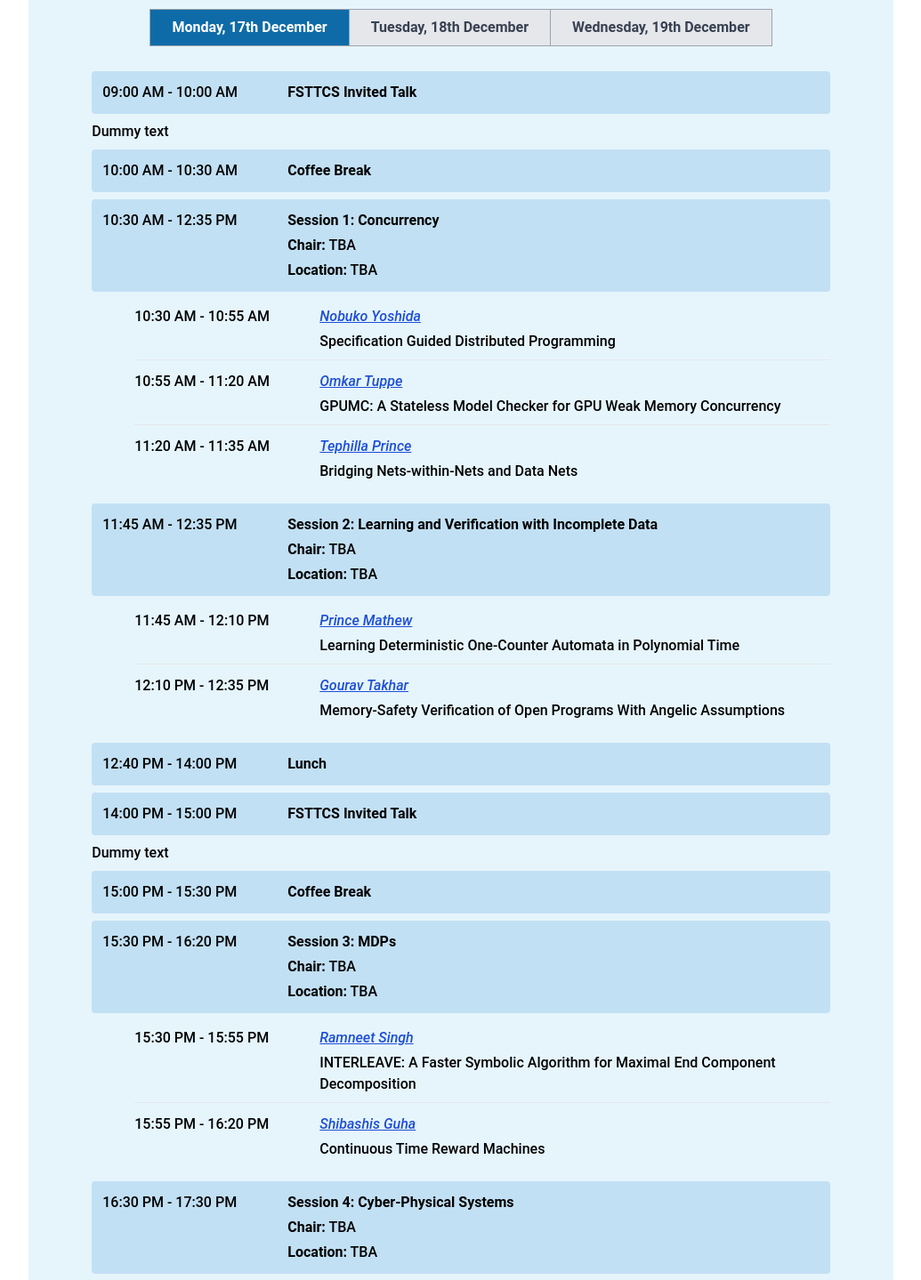
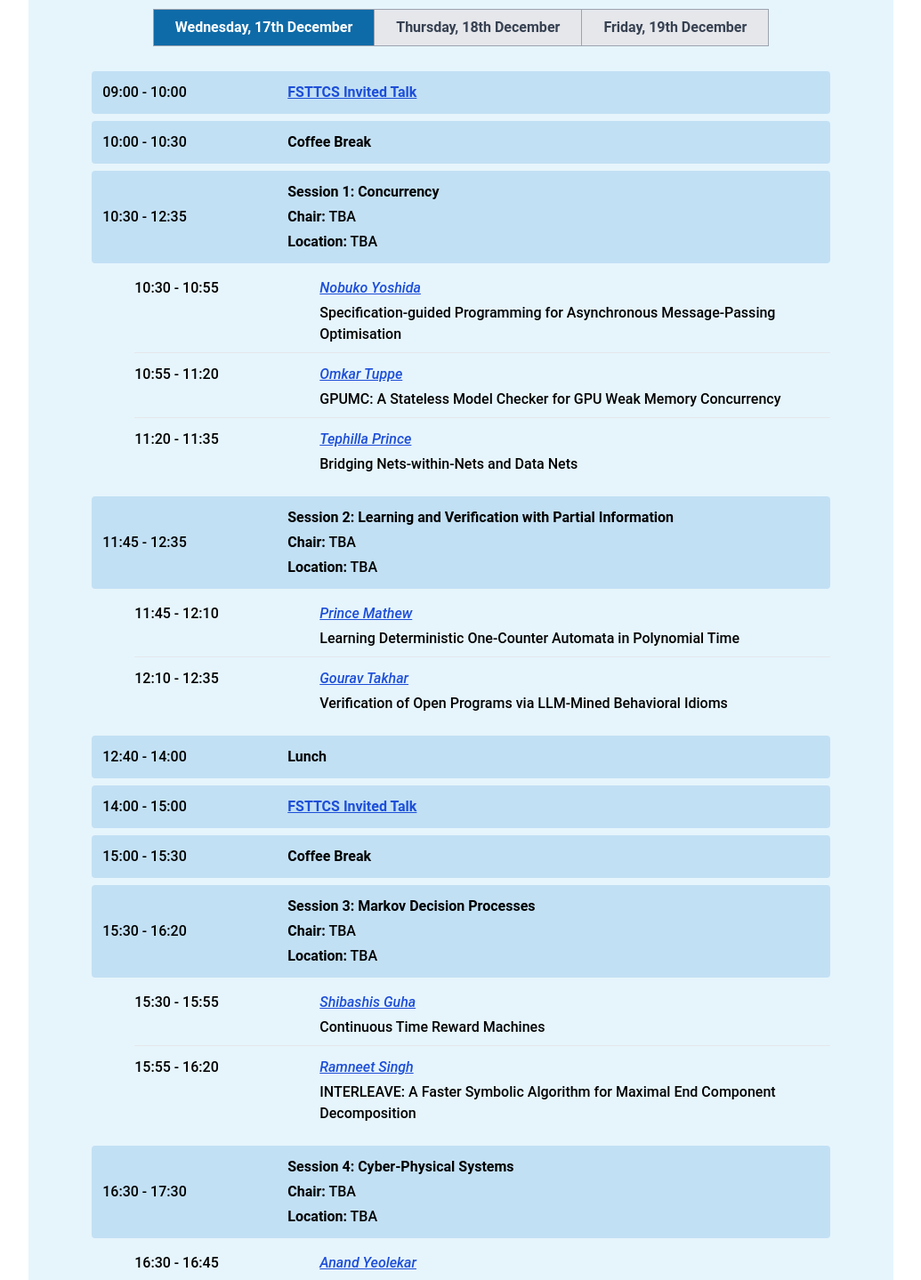
Before and after one commit to RajivDalal/RHPL, a React (Vite) app in the folder rhpl-web/: page /programme in a window 1280 px wide. Shown: the part 560-1999 px from the top of the page at 89% size, without its empty margins (122-1157 px from the left). Built offline with nearby package versions, Linux system fonts and the light colour scheme; a web font is replaced by a local one.

Commit message:
Added Special Session and made more Changes

```diff
--- a/rhpl-web/src/App.jsx
+++ b/rhpl-web/src/App.jsx
@@ -17,6 +17,7 @@ import Important_dates from './pages/imp_dates.jsx';
 import ContactButton from './components/contactButton.jsx';
 import Footer from './components/footer.jsx';
 import Panel from './pages/panel_discussion';
+import Special_session from './pages/special_session.jsx';
 import { Link, Element } from 'react-scroll';
 
 function App() {
@@ -63,6 +64,7 @@ function App() {
         <Route path="/registration" element={<Registration />}/>
         <Route path="/important_dates" element={<Important_dates />}/>
         <Route path="/panel_discussion" element={<Panel/>}/>
+        <Route path="/special_session" element={<Special_session/>}></Route>
       </Routes>
       <Link to="footer" className={`transition ease-in-out duration-[50] ${isButtonVisible?'opacity-100':' opacity-0 pointer-events-none'}`} smooth={true} duration={500}>
         <ContactButton />
--- a/rhpl-web/src/components/navbar.jsx
+++ b/rhpl-web/src/components/navbar.jsx
@@ -28,6 +28,7 @@ const Navbar = () => {
             <NavLink onClick={handleLinkClick} to="/registration">Registration</NavLink>
             <NavLink onClick={handleLinkClick} to="/local_information">Local Information</NavLink>
             <NavLink onClick={handleLinkClick} to="/programme">Programme</NavLink>
+            <NavLink onClick={handleLinkClick} to="/special_session">Special Session</NavLink>
             <NavLink onClick={handleLinkClick} to="/organizers">Organizers</NavLink>
           </div>
           <div className='relative inline-block'>
--- a/rhpl-web/src/data/proposal_data.js
+++ b/rhpl-web/src/data/proposal_data.js
@@ -101,7 +101,7 @@ const proposals = [
     "Timestamp": "9-17-2025 12:55:04",
     "Email Address": "aniket.mishra@iitgn.ac.in",
     "Select an appropriate category for your proposal": "Talk",
-    "Title of your proposal": "Fall-through Semantics for Mitigating Timing-based Side Channel Leaks",
+    "Title of your proposal": "Mechanical Specification and Verification for Mitigating Timing-based Side Channel Leaks",
     "Name of the presenter": "Aniket Mishra",
     "Affiliation": "IIT Gandhinagar",
     "Current role/position": "Bachelors student",
@@ -157,7 +157,7 @@ const proposals = [
     "Timestamp": "9-18-2025 11:29:03",
     "Email Address": "tgourav@cse.iitk.ac.in",
     "Select an appropriate category for your proposal": "Talk",
-    "Title of your proposal": "Memory-Safety Verification of Open Programs With Angelic Assumptions",
+    "Title of your proposal": "Verification of Open Programs via LLM-Mined Behavioral Idioms",
     "Name of the presenter": "Gourav Takhar",
     "Affiliation": "IIT Kanpur",
     "Current role/position": "Post-Doctoral Fellow",
@@ -213,7 +213,7 @@ const proposals = [
     "Timestamp": "9-18-2025 15:08:36",
     "Email Address": "nobuko.yoshida@cs.ox.ac.uk",
     "Select an appropriate category for your proposal": "Talk",
-    "Title of your proposal": "Specification Guided Distributed Programming",
+    "Title of your proposal": "Specification-guided Programming for Asynchronous Message-Passing Optimisation",
     "Name of the presenter": "Nobuko Yoshida",
     "Affiliation": "University of Oxford",
     "Current role/position": "Faculty",
@@ -451,7 +451,7 @@ const proposals = [
     "Timestamp": "10-4-2025 11:19:42",
     "Email Address": "jayab@cse.iitb.ac.in",
     "Select an appropriate category for your proposal": "Poster",
-    "Title of your proposal": "Testing multiple LLMs for Design Pattern Code Generation",
+    "Title of your proposal": "Testing multiple LLMs for Design Pattern Code Generations",
     "Name of the presenter": "Jaya Bharti",
     "Affiliation": "IIT Bombay",
     "Current role/position": "PhD student",
--- a/rhpl-web/src/pages/programme.jsx
+++ b/rhpl-web/src/pages/programme.jsx
@@ -2,18 +2,36 @@ import React, { useState } from "react";
 import Tabs from "../components/tabs.jsx";
 
 
-const ProgrammeRow = ({ time, title }) => {
+const ProgrammeRow = ({ time, title, link }) => {
   return (
     <div className="w-full flex flex-col sm:flex-row bg-[#c2e0f4] p-3 rounded mb-2">
-      <span className="sm:w-48 flex-shrink-0 text-left font-medium mb-1 sm:mb-0">{time}</span>
-      <span className="flex-1 sm:pl-4 font-semibold">{title}</span>
+      <span className="sm:w-48 flex-shrink-0 text-left font-medium mb-1 sm:mb-0">
+        {time}
+      </span>
+
+      <span className="flex-1 sm:pl-4 font-semibold">
+        {link ? (
+          <a
+            href={link}
+            className="underline text-blue-700 hover:text-blue-900"
+            target="_blank"
+            rel="noopener noreferrer"
+          >
+            {title}
+          </a>
+        ) : (
+          title
+        )}
+      </span>
     </div>
   );
 };
 
+
 const SessionHeader = ({ time, number, title, chair, location }) => {
   return (
-    <div className="w-full flex flex-col sm:flex-row bg-[#c2e0f4] p-3 rounded mb-2">
+    <div className="w-full flex flex-col sm:flex-row items-center bg-[#c2e0f4] p-3 rounded mb-2">
+
       <span className="sm:w-48 flex-shrink-0 text-left font-medium mb-2 sm:mb-0">{time}</span>
       <div className="flex-1 sm:pl-4">
         <span className="font-bold">
@@ -60,13 +78,14 @@ const Talk = ({
 };
 
 const Programme = () => {
-  const [activeDay, setActiveDay] = useState("monday");
+  const [activeDay, setActiveDay] = useState("wednesday");
 
   const dayTabs = [
-    { id: "monday", label: "Monday, 17th December" },
-    { id: "tuesday", label: "Tuesday, 18th December" },
-    { id: "wednesday", label: "Wednesday, 19th December" },
+    { id: "wednesday", label: "Wednesday, 17th December" },
+    { id: "thursday", label: "Thursday, 18th December" },
+    { id: "friday", label: "Friday, 19th December" },
   ];
+
 
   return (
     <div className="content">
@@ -77,22 +96,23 @@ const Programme = () => {
         <Tabs tabs={dayTabs} activeTab={activeDay} setActiveTab={setActiveDay} />
 
         <div className="pt-5">
-        {/* MONDAY PROGRAMME */}
-        {activeDay === "monday" && (
+        {/* WEDNESDAY PROGRAMME */}
+        {activeDay === "wednesday" && (
           <div>
             <ProgrammeRow
-              time="09:00 AM - 10:00 AM"
+              time="09:00 - 10:00"
               title="FSTTCS Invited Talk"
+              link = "https://www.fsttcs.org.in/2025/program.php"
             />
-            <div className="mb-2">Dummy text</div>
+
 
             <ProgrammeRow
-              time="10:00 AM - 10:30 AM"
+              time="10:00 - 10:30"
               title="Coffee Break"
             />
 
             <SessionHeader
-              time="10:30 AM - 12:35 PM"
+              time="10:30 - 12:35"
               number={1}
               title="Concurrency"
               chair="TBA"
@@ -101,82 +121,84 @@ const Programme = () => {
 
             <div className="w-full pl-2 sm:pl-12 mb-4 space-y-1">
               <Talk
-                time="10:30 AM - 10:55 AM"
+                time="10:30 - 10:55"
                 presenter="Nobuko Yoshida"
-                title="Specification Guided Distributed Programming"
+                title="Specification-guided Programming for Asynchronous Message-Passing Optimisation"
+                presenterLink="https://mrg.cs.ox.ac.uk/"
               />
               <Talk
-                time="10:55 AM - 11:20 AM"
+                time="10:55 - 11:20"
                 presenter="Omkar Tuppe"
                 title="GPUMC: A Stateless Model Checker for GPU Weak Memory Concurrency"
               />
               <Talk
-                time="11:20 AM - 11:35 AM"
+                time="11:20 - 11:35"
                 presenter="Tephilla Prince"
                 title="Bridging Nets-within-Nets and Data Nets"
               />
             </div>
 
             <SessionHeader
-              time="11:45 AM - 12:35 PM"
+              time="11:45 - 12:35"
               number={2}
-              title="Learning and Verification with Incomplete Data"
+              title="Learning and Verification with Partial Information"
               chair="TBA"
               location="TBA"
             />
 
             <div className="w-full pl-2 sm:pl-12 mb-4 space-y-1">
               <Talk
-                time="11:45 AM - 12:10 PM"
+                time="11:45 - 12:10"
                 presenter="Prince Mathew"
                 title="Learning Deterministic One-Counter Automata in Polynomial Time"
               />
               <Talk
-                time="12:10 PM - 12:35 PM"
+                time="12:10 - 12:35"
                 presenter="Gourav Takhar"
-                title="Memory-Safety Verification of Open Programs With Angelic Assumptions"
+                title="Verification of Open Programs via LLM-Mined Behavioral Idioms"
+                presenterLink="https://tgourav.github.io/"
               />
             </div>
 
             <ProgrammeRow
-              time="12:40 PM - 14:00 PM"
+              time="12:40 - 14:00"
               title="Lunch"
             />
 
             <ProgrammeRow
-              time="14:00 PM - 15:00 PM"
+              time="14:00 - 15:00"
               title="FSTTCS Invited Talk"
+              link = "https://www.fsttcs.org.in/2025/program.php"
             />
-            <div className="mb-2">Dummy text</div>
 
             <ProgrammeRow
-              time="15:00 PM - 15:30 PM"
+              time="15:00 - 15:30"
               title="Coffee Break"
             />
 
             <SessionHeader
-              time="15:30 PM - 16:20 PM"
+              time="15:30 - 16:20"
               number={3}
-              title="MDPs"
+              title="Markov Decision Processes"
               chair="TBA"
               location="TBA"
             />
 
             <div className="w-full pl-2 sm:pl-12 mb-4 space-y-1">
               <Talk
-                time="15:30 PM - 15:55 PM"
+                time="15:30 - 15:55"
+                presenter=" Shibashis Guha"
+                title="Continuous Time Reward Machines"
+              />
+              <Talk
+                time="15:55 - 16:20"
                 presenter="Ramneet Singh"
                 title="INTERLEAVE: A Faster Symbolic Algorithm for Maximal End Component Decomposition"
-              />
-              <Talk
-                time="15:55 PM - 16:20 PM"
-                presenter="Shibashis Guha"
-                title="Continuous Time Reward Machines"
               />
             </div>
 
             <SessionHeader
-              time="16:30 PM - 17:30 PM"
+              time="16:30 - 17:30"
               number={4}
               title="Cyber-Physical Systems"
               chair="TBA"
@@ -185,47 +207,48 @@ const Programme = () => {
 
             <div className="w-full pl-2 sm:pl-12 mb-4 space-y-1">
               <Talk
-                time="16:30 PM - 16:45 PM"
-                presenter="Atanu Kundu"
-                title="Data-Driven Falsification of Cyber-Physical Systems"
-              />
-              <Talk
-                time="16:45 PM - 17:00 PM"
+                time="16:30 - 16:45"
                 presenter="Anand Yeolekar"
                 title="Repairing Control Safety Violations by Patching the Real-time OS Scheduler"
               />
               <Talk
-                time="17:00 PM - 17:15 PM"
+                time="16:45 - 17:00"
+                presenter="Santonu Sarkar"
+                title="LLM-Assisted Formal Verification Framework for Process Control Software Evolution"
+              />
+              <Talk
+                time="17:00 - 17:15"
+                presenter="Atanu Kundu"
+                title="Data-Driven Falsification of Cyber-Physical Systems"
+                presenterLink=""
+              />
+              <Talk
+                time="17:15 - 17:30"
                 presenter="Alvin A. George"
                 title="CEGAR for Temporal Properties based on Recurrent Sets"
               />
-              <Talk
-                time="17:15 PM - 17:30 PM"
-                presenter="Santonu Sarkar"
-                title="LLM-Assisted Formal Verification Framework for Process Control Software Evolution"
-              />
+
             </div>
 
-            <div className="mb-2">Dummy text</div>
+
           </div>
         )}
 
-        {/* TUESDAY PROGRAMME */}
-        {activeDay === "tuesday" && (
+        {/* THURSDAY PROGRAMME */}
+        {activeDay === "thursday" && (
           <div>
             <ProgrammeRow
-              time="09:00 AM - 10:00 AM"
+              time="09:00 - 10:00"
               title="FSTTCS Invited Talk"
+              link = "https://www.fsttcs.org.in/2025/program.php"
             />
-            <div className="mb-2">Dummy text</div>
-
             <ProgrammeRow
-              time="10:00 AM - 10:30 AM"
+              time="10:00 - 10:30"
               title="Coffee Break"
             />
 
             <SessionHeader
-              time="10:30 AM - 11:35 AM"
+              time="10:30 - 11:35"
               number={1}
               title="Program Equivalence and Neural Network Verification"
               chair="TBA"
@@ -234,24 +257,24 @@ const Programme = () => {
 
             <div className="w-full pl-2 sm:pl-12 mb-4 space-y-1">
               <Talk
-                time="10:30 AM - 10:55 AM"
+                time="10:30 - 10:55"
                 presenter="Umang Mathur"
                 title="Equivalences for Causal Concurrency"
               />
               <Talk
-                time="10:55 AM - 11:20 AM"
+                time="10:55 - 11:20"
                 presenter="S. VenkataKeerthy"
                 title="VEXIR2Vec: An Architecture-Neutral Embedding Framework for Binary Similarity"
               />
               <Talk
-                time="11:20 AM - 11:35 AM"
+                time="11:20 - 11:35"
                 presenter="Mohammad Afzal"
                 title="Confidence-aware local robustness verification of neural networks"
               />
             </div>
 
             <SessionHeader
-              time="11:45 AM - 12:40 PM"
+              time="11:45 - 12:40"
               number={2}
               title="Compilers"
               chair="TBA"
@@ -260,170 +283,199 @@ const Programme = () => {
 
             <div className="w-full pl-2 sm:pl-12 mb-4 space-y-1">
               <Talk
-                time="11:45 AM - 12:10 PM"
+                time="11:45 - 12:10"
                 presenter="Aditya Anand"
                 title="CoSSJIT: Combining Static Analysis and Speculation in JIT Compilers"
+                presenterLink="https://adityaanand7.github.io"
               />
               <Talk
-                time="12:10 PM - 12:25 PM"
+                time="12:10 - 12:25"
                 presenter="Supriya Bhide"
                 title="CoS-SSA: Context-Sensitive SSA for Interprocedural Program Analyses and Optimisations"
+                presenterLink="https://supriya-bhide.github.io/"
               />
               <Talk
-                time="12:25 PM - 12:40 PM"
+                time="12:25 - 12:40"
                 presenter="Aniket Mishra"
-                title="Fall-through Semantics for Mitigating Timing-based Side Channel Leaks"
+                title="Mechanical Specification and Verification for Mitigating Timing-based Side Channel Leaks"
+                presenterLink="https://satiscugcat.github.io/"
               />
             </div>
 
             <ProgrammeRow
-              time="12:40 PM - 14:00 PM"
+              time="12:40 - 14:00"
               title="Lunch"
             />
 
             <ProgrammeRow
-              time="14:00 PM - 15:00 PM"
+              time="14:00 - 15:00"
               title="FSTTCS Invited Talk"
+              link = "https://www.fsttcs.org.in/2025/program.php"
             />
-            <div className="mb-2">Dummy text</div>
 
             <ProgrammeRow
-              time="15:00 PM - 15:30 PM"
+              time="15:00 - 15:30"
               title="Coffee Break"
             />
+            <SessionHeader
+              time="15:30 - 17:30"
+              number={3}
+              title="Blended Session of FSTTCS Track B and RHPL"
+            />
+            <div className="w-full pl-2 sm:pl-12 mb-4 space-y-1">
+              <Talk
+                time="15:30 - 16:30"
+                presenter="FSTTCS Track B Talks"
+                presenterLink="https://www.fsttcs.org.in/2025/program.php"
+              />
+              <Talk
+                time="16:30 - 17:30"
+                presenter="RHPL Panel Discussion"
+                presenterLink="/panel-discussion"
+              />
+            </div>
           </div>
         )}
 
-        {/* WEDNESDAY PROGRAMME */}
-        {activeDay === "wednesday" && (
+        {/* FRIDAY PROGRAMME */}
+        {activeDay === "friday" && (
           <div>
             <ProgrammeRow
-              time="09:00 AM - 10:00 AM"
+              time="09:00 - 10:00"
               title="FSTTCS Invited Talk"
+              link = "https://www.fsttcs.org.in/2025/program.php"
             />
-            <div className="mb-2">Dummy text</div>
 
             <ProgrammeRow
-              time="10:00 AM - 10:30 AM"
+              time="10:00 - 10:30"
               title="Coffee Break"
             />
 
             <SessionHeader
-              time="10:30 AM - 12:40 PM"
+              time="10:30 - 11:15"
               number={1}
-              title="Session 1"
+              title="Verification"
               chair="TBA"
               location="TBA"
             />
 
             <div className="w-full pl-2 sm:pl-12 mb-4 space-y-1">
               <Talk
-                time="10:30 AM - 10:45 AM"
+                time="10:30 - 10:45"
                 presenter="Siddharth Priya"
                 title="Ownership in Low-Level Intermediate Representation"
+                presenterLink="https://priyasiddharth.github.io/"
               />
               <Talk
-                time="10:45 AM - 11:00 AM"
-                presenter="Dr Varsha Jarali"
+                time="10:45 - 11:00"
+                presenter="Dr Varsha Jarali / Dr Shashi Kant Pandey"
                 title="On The Dolev-Yao Model of Symmetric Cascade Protocol"
+                presenterLink="https://www.linkedin.com/in/dr-varsha-jarali-086826238/"
               />
               <Talk
-                time="11:00 AM - 11:15 AM"
+                time="11:00 - 11:15"
                 presenter="Arpita Dutta"
                 title="Incremental and Unbounded Loop Analysis"
+                presenterLink="https://arpitad10j.wixsite.com/arpitad10j"
               />
             </div>
 
             <ProgrammeRow
-              time="11:30 AM - 12:40 PM"
-              title="Reminiscence Session for Venky"
+              time="11:30 - 12:40"
+              title="Special session in honour of R. Venkatesh"
+              link="/special_session"
             />
 
             <ProgrammeRow
-              time="12:40 PM - 14:00 PM"
+              time="12:40 - 14:00"
               title="Lunch"
             />
 
             <ProgrammeRow
-              time="14:00 PM - 15:00 PM"
+              time="14:00 - 15:00"
               title="FSTTCS Invited Talk"
+              link = "https://www.fsttcs.org.in/2025/program.php"
             />
-            <div className="mb-2">Dummy text</div>
+
 
             <ProgrammeRow
-              time="15:00 PM - 15:30 PM"
+              time="15:00 - 15:30"
               title="Coffee Break"
             />
 
             <SessionHeader
-              time="15:30 PM - 17:00 PM"
+              time="15:30 - 16:10"
               number={3}
-              title="Session 3"
+              title="Category Theory"
               chair="TBA"
               location="TBA"
             />
 
             <div className="w-full pl-2 sm:pl-12 mb-4 space-y-1">
               <Talk
-                time="15:30 PM - 15:45 PM"
-                presenter="Presenter"
-                title="short talk"
+                time="15:30 - 15:55"
+                presenter="Sanjiva Prasad"
+                title="TBA"
               />
               <Talk
-                time="15:45 PM - 16:00 PM"
-                presenter="Presenter"
-                title="short talk"
-              />
-              <Talk
-                time="16:00 PM - 16:15 PM"
-                presenter="Presenter"
-                title="short talk"
-              />
-              <Talk
-                time="16:15 PM - 16:30 PM"
-                presenter="Presenter"
-                title="regular talk (online)"
-              />
-              <Talk
-                time="16:30 PM - 16:45 PM"
-                presenter="Presenter"
-                title="regular talk (online)"
-              />
-              <Talk
-                time="16:45 PM - 17:00 PM"
-                presenter="Presenter"
-                title="regular talk (online)"
+                time="15:55 - 16:10"
+                presenter="Cristopher Mary Kouam"
+                title="Emdash — A Dependently Typed Logical Framework for Computational Synthetic ω-Category Theory and Functorial Elaboration"
               />
             </div>
 
             <SessionHeader
-              time="17:15 PM - 18:05 PM"
+              time="16:15 - 17:00"
               number={4}
-              title="Session 4"
+              title="Online Talks I"
               chair="TBA"
               location="TBA"
             />
 
             <div className="w-full pl-2 sm:pl-12 mb-4 space-y-1">
               <Talk
-                time="17:15 PM - 17:30 PM"
-                presenter="Presenter"
-                title="regular talk (online)"
+                time="16:15 - 16:30"
+                presenter="Pankaj Kumar Kalita"
+                title="Program Synthesis Meets Visual What-Comes-Next Puzzles"
               />
               <Talk
-                time="17:30 PM - 17:45 PM"
-                presenter="Presenter"
-                title="regular talk (online)"
+                time="16:30 - 16:45"
+                presenter="Lipsy Gupta"
+                title="Safety Verification of Anytime Perception based Cyber-Physical Systems"
               />
               <Talk
-                time="17:45 PM - 17:50 PM"
-                presenter="Presenter"
-                title="short talk (online)"
+                time="16:45 - 17:00"
+                presenter="Soumik Kumar Basu "
+                title="GSOHC: Global Synchronization Optimization in Heterogeneous Computing"
+              />
+            </div>
+             <SessionHeader
+              time="17:15 - 18:05"
+              number={4}
+              title="Online Talks II"
+              chair="TBA"
+              location="TBA"
+            />
+            <div className="w-full pl-2 sm:pl-12 mb-4 space-y-1">
+              <Talk
+                time="17:15 - 17:30"
+                presenter="Darshana Das K"
+                title="From Theory to Practice: Blackbox Testing in an Industrial Telecom Environment"
               />
               <Talk
-                time="17:50 PM - 18:05 PM"
-                presenter="Presenter"
-                title="short talk (online)"
+                time ="17:30 - 17:40"
+                presenter="Abhishek De"
+                title="A proofs vs programs correspondence for the epsilon calculus"
+              />
+              <Talk
+                time ="17:40 - 17:55"
+                presenter="Sumit Lahiri"
+                title="Almost correct invariants: synthesizing inductive invariants by fuzzing proofs"
+              />
+              <Talk
+                time="17:55 - 18:05"
+                presenter="Mir Md Sajid Sarwar"
+                title="Exploring Inevitable Waypoints for Unsolvability Explanation in Hybrid Planning Problems"
               />
             </div>
           </div>
```
Also changed, not shown: rhpl-web/src/pages/special_session.jsx (added, +8 -0 lines).
